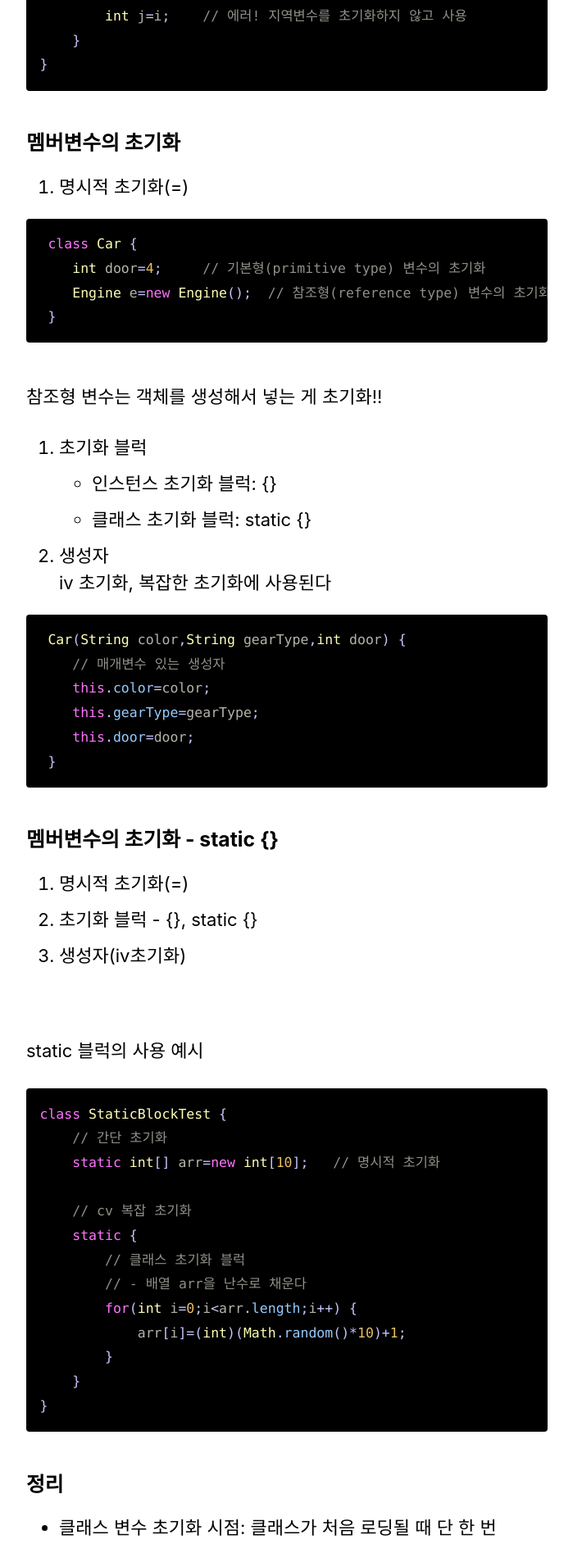
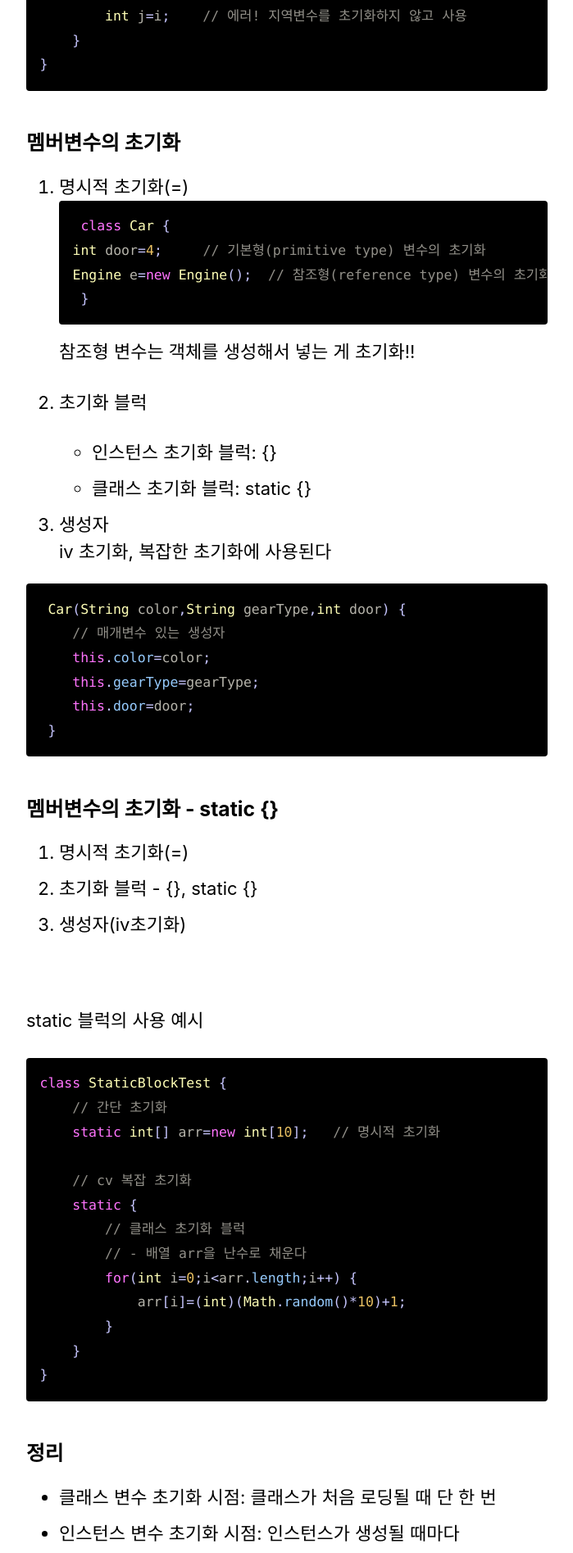
Before and after one commit to xxxjoyxxx/xxxjoyxxx.github.io, a Jekyll site: the page built from _posts/2023-04-20-study0420.md, in a window 1280 px wide. Shown: the part 832-2727 px from the top of the page at 82% size, without its empty margins (290-989 px from the left). Built offline with Jekyll 4.4.1, drawn with Linux system fonts in a browser that asks for light colours; cached includes are drawn as plain includes; some web fonts are replaced.

Commit message:
Update 2023-04-20-study0420.md

````diff
--- a/_posts/2023-04-20-study0420.md
+++ b/_posts/2023-04-20-study0420.md
@@ -29,25 +29,22 @@ class InitTest {
 
 ### 멤버변수의 초기화
  1. 명시적 초기화(=)
- <br/>
-
  ```java
  class Car {
     int door=4;     // 기본형(primitive type) 변수의 초기화
     Engine e=new Engine();  // 참조형(reference type) 변수의 초기화
  }
  ```
- <br/>
- 참조형 변수는 객체를 생성해서 넣는 게 초기화!! <br/>
+ 참조형 변수는 객체를 생성해서 넣는 게 초기화!!
 
  2. 초기화 블럭
- <br/>
-    - 인스턴스 초기화 블럭: {} <br/>
-    - 클래스 초기화 블럭: static {} <br/>
+
+    - 인스턴스 초기화 블럭: {}
+    - 클래스 초기화 블럭: static {}
 
  3. 생성자
  <br/>
- iv 초기화, 복잡한 초기화에 사용된다 <br/>
+ iv 초기화, 복잡한 초기화에 사용된다
 
  ```java
  Car(String color,String gearType,int door) {
````
